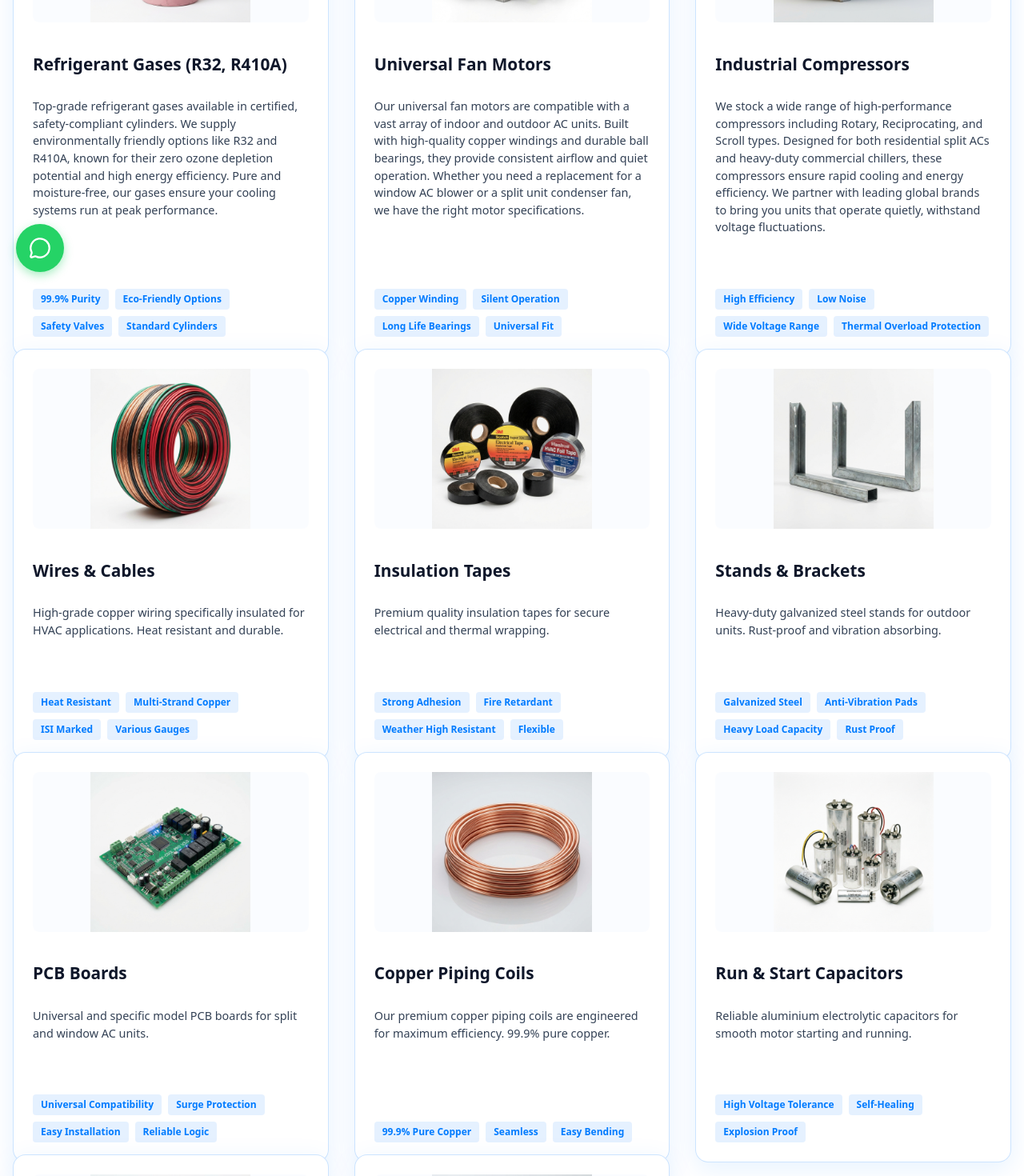
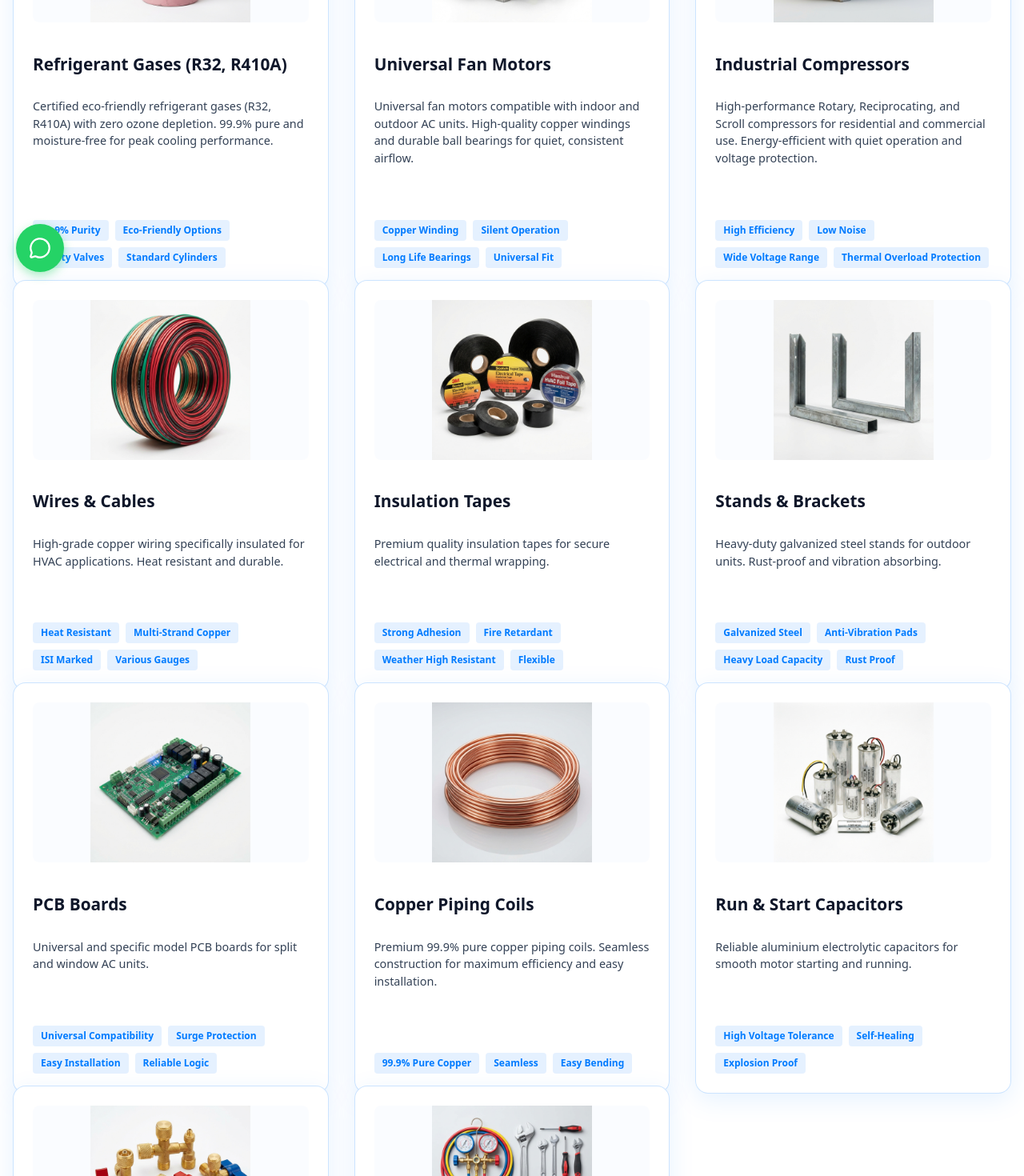
Before and after one commit to harshit2u/Sharath-Enterprises, a React (Vite) app: page /products in a window 1280 px wide. Shown: the part 440-1910 px from the top of the page at 80% size. Built offline with nearby package versions, Linux system fonts and the light colour scheme.

Commit message:
Shorten product descriptions for better readability

```diff
--- a/src/pages/Products.jsx
+++ b/src/pages/Products.jsx
@@ -24,7 +24,7 @@ const productSections = [
         id: 'gases',
         category: 'gases',
         title: "Refrigerant Gases (R32, R410A)",
-        description: "Top-grade refrigerant gases available in certified, safety-compliant cylinders. We supply environmentally friendly options like R32 and R410A, known for their zero ozone depletion potential and high energy efficiency. Pure and moisture-free, our gases ensure your cooling systems run at peak performance.",
+        description: "Certified eco-friendly refrigerant gases (R32, R410A) with zero ozone depletion. 99.9% pure and moisture-free for peak cooling performance.",
         image: productGas,
         features: ["99.9% Purity", "Eco-Friendly Options", "Safety Valves", "Standard Cylinders"]
     },
@@ -32,7 +32,7 @@ const productSections = [
         id: 'motors',
         category: 'motors',
         title: "Universal Fan Motors",
-        description: "Our universal fan motors are compatible with a vast array of indoor and outdoor AC units. Built with high-quality copper windings and durable ball bearings, they provide consistent airflow and quiet operation. Whether you need a replacement for a window AC blower or a split unit condenser fan, we have the right motor specifications.",
+        description: "Universal fan motors compatible with indoor and outdoor AC units. High-quality copper windings and durable ball bearings for quiet, consistent airflow.",
         image: productMotor,
         features: ["Copper Winding", "Silent Operation", "Long Life Bearings", "Universal Fit"]
     },
@@ -40,7 +40,7 @@ const productSections = [
         id: 'compressors',
         category: 'compressors',
         title: "Industrial Compressors",
-        description: "We stock a wide range of high-performance compressors including Rotary, Reciprocating, and Scroll types. Designed for both residential split ACs and heavy-duty commercial chillers, these compressors ensure rapid cooling and energy efficiency. We partner with leading global brands to bring you units that operate quietly, withstand voltage fluctuations.",
+        description: "High-performance Rotary, Reciprocating, and Scroll compressors for residential and commercial use. Energy-efficient with quiet operation and voltage protection.",
         image: productCompressor,
         features: ["High Efficiency", "Low Noise", "Wide Voltage Range", "Thermal Overload Protection"]
     },
@@ -80,7 +80,7 @@ const productSections = [
         id: 'copper',
         category: 'copper',
         title: "Copper Piping Coils",
-        description: "Our premium copper piping coils are engineered for maximum efficiency. 99.9% pure copper.",
+        description: "Premium 99.9% pure copper piping coils. Seamless construction for maximum efficiency and easy installation.",
         image: productCopper,
         features: ["99.9% Pure Copper", "Seamless", "Easy Bending"]
     },
```
